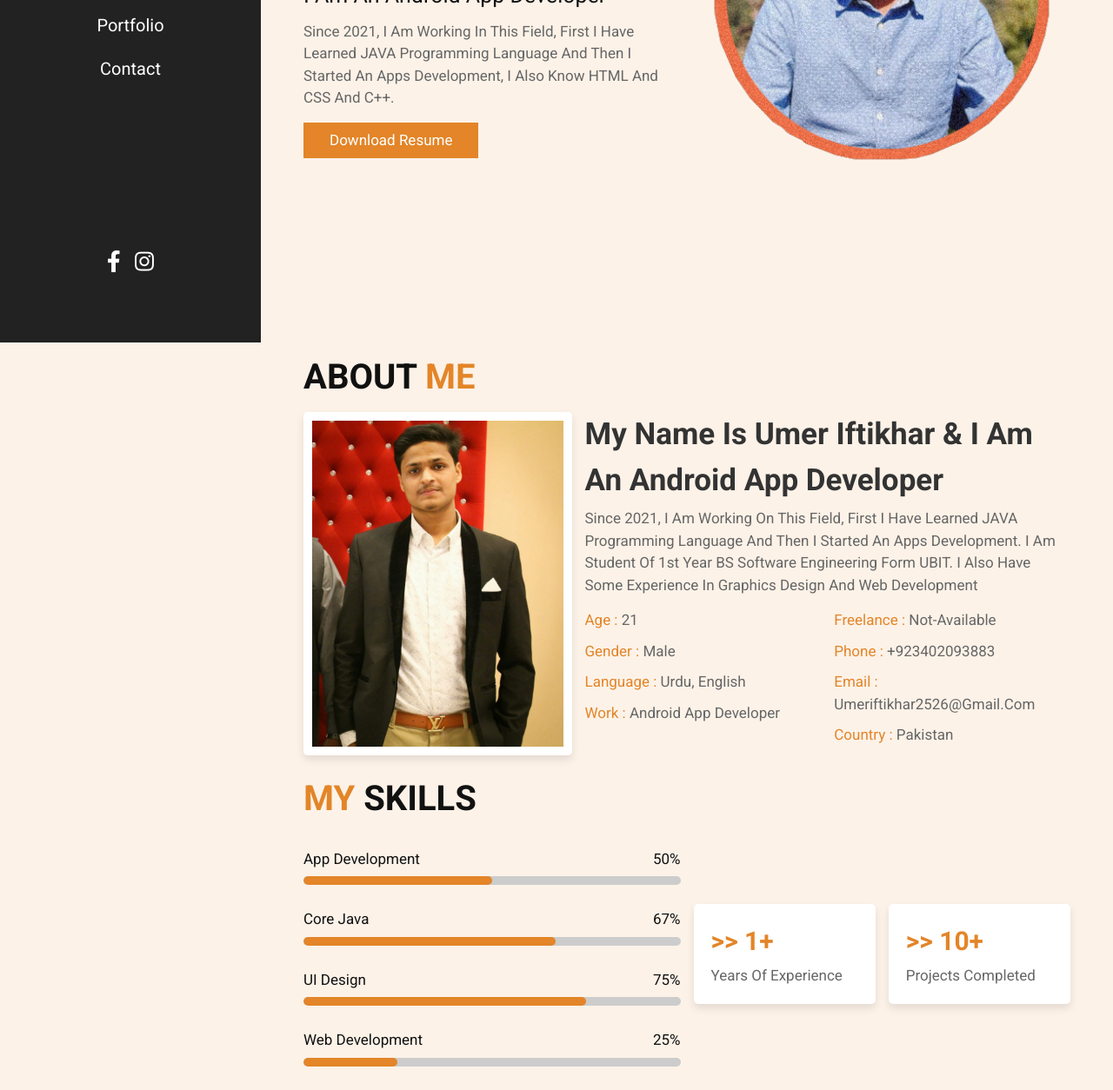
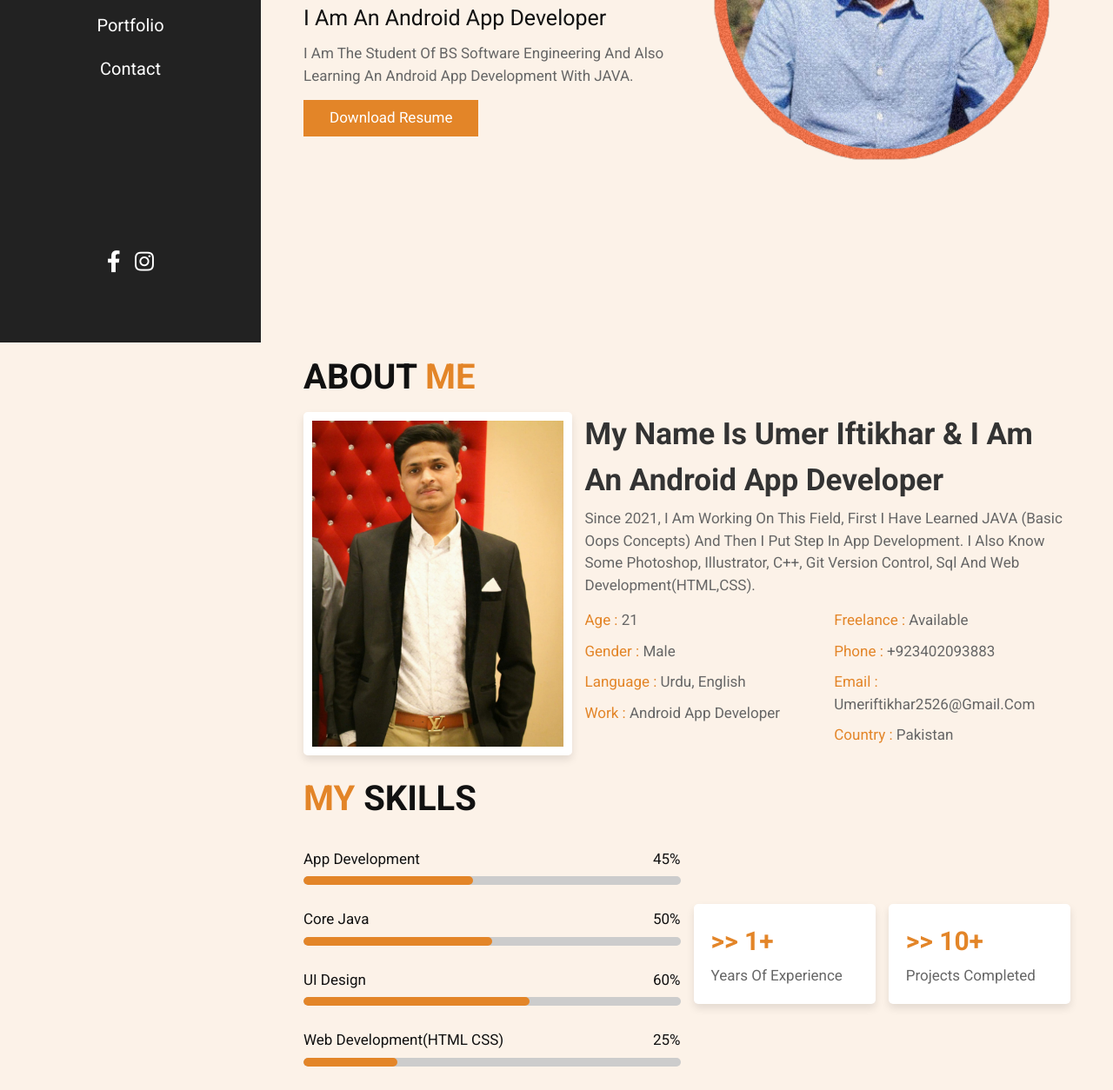
Before and after one commit to umer2526/MyPortfolio, a plain HTML site: page index.html in a window 1280 px wide. Shown: the part 406-1660 px from the top of the page at 87% size. Drawn offline with Linux system fonts and the light colour scheme.

Commit message:
dic apk added change about me

```diff
--- a/file/style.css
+++ b/file/style.css
@@ -289,15 +289,15 @@ header .follow a:hover{
 }
 
 .about .row-2 .skills .progress:nth-child(1) .bar span{
+    width:45%;
+}
+
+.about .row-2 .skills .progress:nth-child(2) .bar span{
     width:50%;
 }
 
-.about .row-2 .skills .progress:nth-child(2) .bar span{
-    width:67%;
-}
-
 .about .row-2 .skills .progress:nth-child(3) .bar span{
-    width:75%;
+    width:60%;
 }
 .about .row-2 .skills .progress:nth-child(4) .bar span{
     width:25%;
--- a/index.html
+++ b/index.html
@@ -52,8 +52,8 @@
         <span class="hi"> Assalam o Alaikum... </span>
         <h3> i am <span> umer iftikhar </span> </h3>
         <p class="info"> i am an android app developer </p>
-        <p class="text"> since 2021, I am working in this field, first i have learned JAVA programming language and then i started an apps development, I also know HTML and CSS and C++. </p>
-        <a href="images/resume.pdf" download="Resume" class="btn" target="_blank">Download Resume</a>
+        <p class="text"> I am the student of BS Software Engineering and also learning an android app development with JAVA. </p>
+        <a href="images/androidcv.pdf" download="Resume" class="btn" target="_blank">Download Resume</a>
     </div>
 
     <div class="image">
@@ -78,7 +78,7 @@
 
     <div class="content">
         <h3> my name is umer iftikhar & I am an android app developer </h3>
-        <p>since 2021, I am working on this field, first I have learned JAVA programming language and then I started an apps development. I am student of 1st year BS Software Engineering form UBIT. I also have some experience in Graphics Design and Web Development</p>
+        <p>since 2021, I am working on this field, first I have learned JAVA (basic oops concepts) and then I put step in app development. I also know some photoshop, illustrator, c++, git version control, sql and Web Development(HTML,CSS).</p>
         <div class="box-container">
             <div class="box">
                 <p> <span> age : </span> 21 </p>
@@ -87,7 +87,7 @@
                 <p> <span> work : </span> Android App developer </p>
             </div>
             <div class="box">
-                <p> <span> freelance : </span> not-available </p>
+                <p> <span> freelance : </span> available </p>
                 <p> <span> phone : </span> +923402093883 </p>
                 <p> <span> email : </span> umeriftikhar2526@gmail.com </p>
                 <p> <span> country : </span> pakistan </p>
@@ -104,19 +104,19 @@
 
     <div class="skills">
         <div class="progress">
-            <h3> app development <span> 50% </span> </h3>
+            <h3> app development <span> 45% </span> </h3>
             <div class="bar"> <span></span> </div>
         </div>
         <div class="progress">
-            <h3> Core Java <span> 67% </span> </h3>
+            <h3> Core Java <span> 50% </span> </h3>
             <div class="bar"> <span></span> </div>
         </div>
         <div class="progress">
-            <h3> UI design <span> 75% </span> </h3>
+            <h3> UI design <span> 60% </span> </h3>
             <div class="bar"> <span></span> </div>
         </div>
         <div class="progress">
-            <h3> Web Development <span> 25% </span> </h3>
+            <h3> Web Development(HTML CSS) <span> 25% </span> </h3>
             <div class="bar"> <span></span> </div>
         </div>
 
@@ -167,10 +167,10 @@
         </div>
 
         <div class="box">
-            <img src="images/img-3.jpg" alt="">
+            <img src="images/dic.png" alt="">
             <h3> project 03 </h3>
             <div class="icons">
-                <a href="#" class="fas fa-link"></a>
+                <a href="apk/dic.apk" class="fas fa-link"></a>
             </div>
         </div>
 
```
Also changed, not shown: images/dic.png (added), 2 other files.
